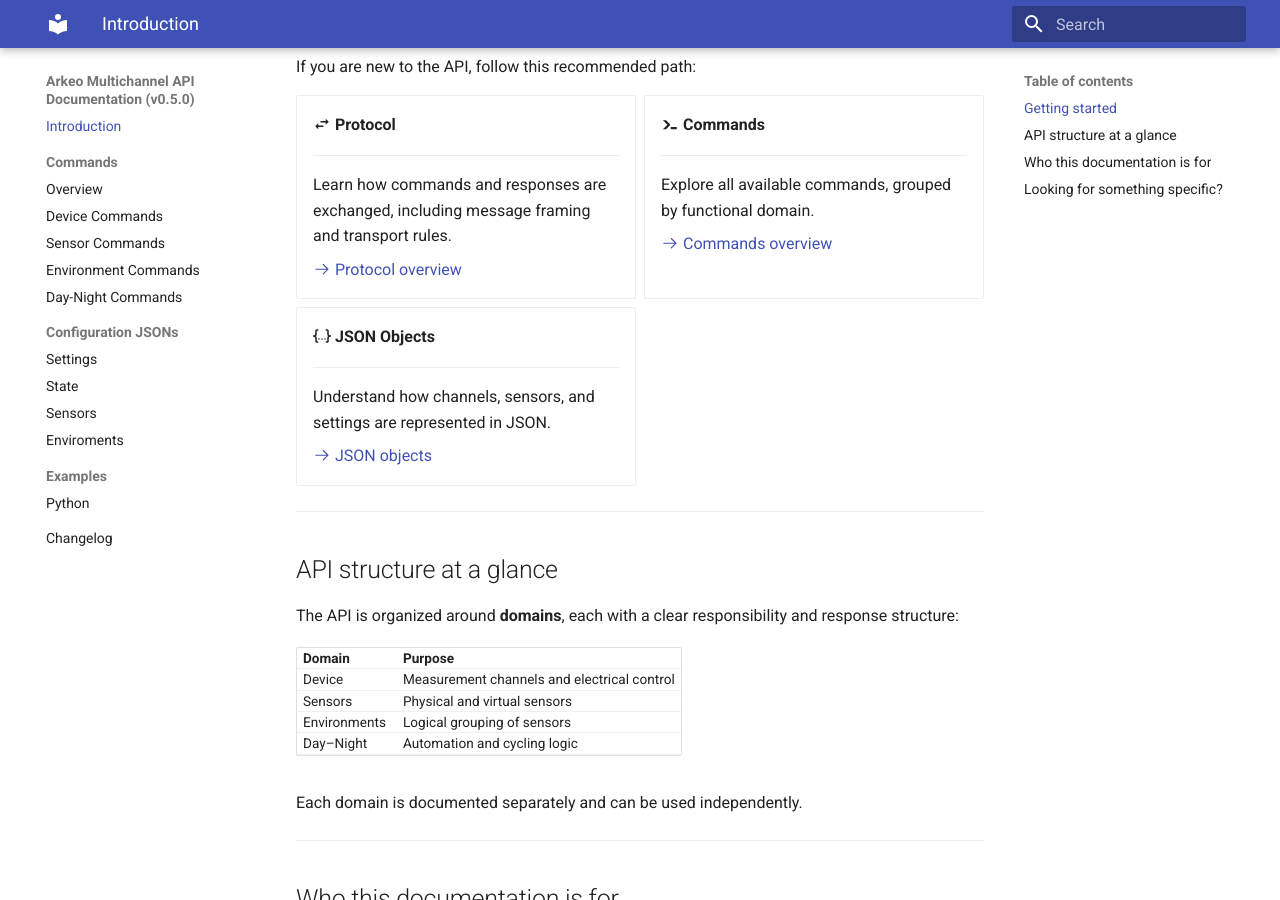
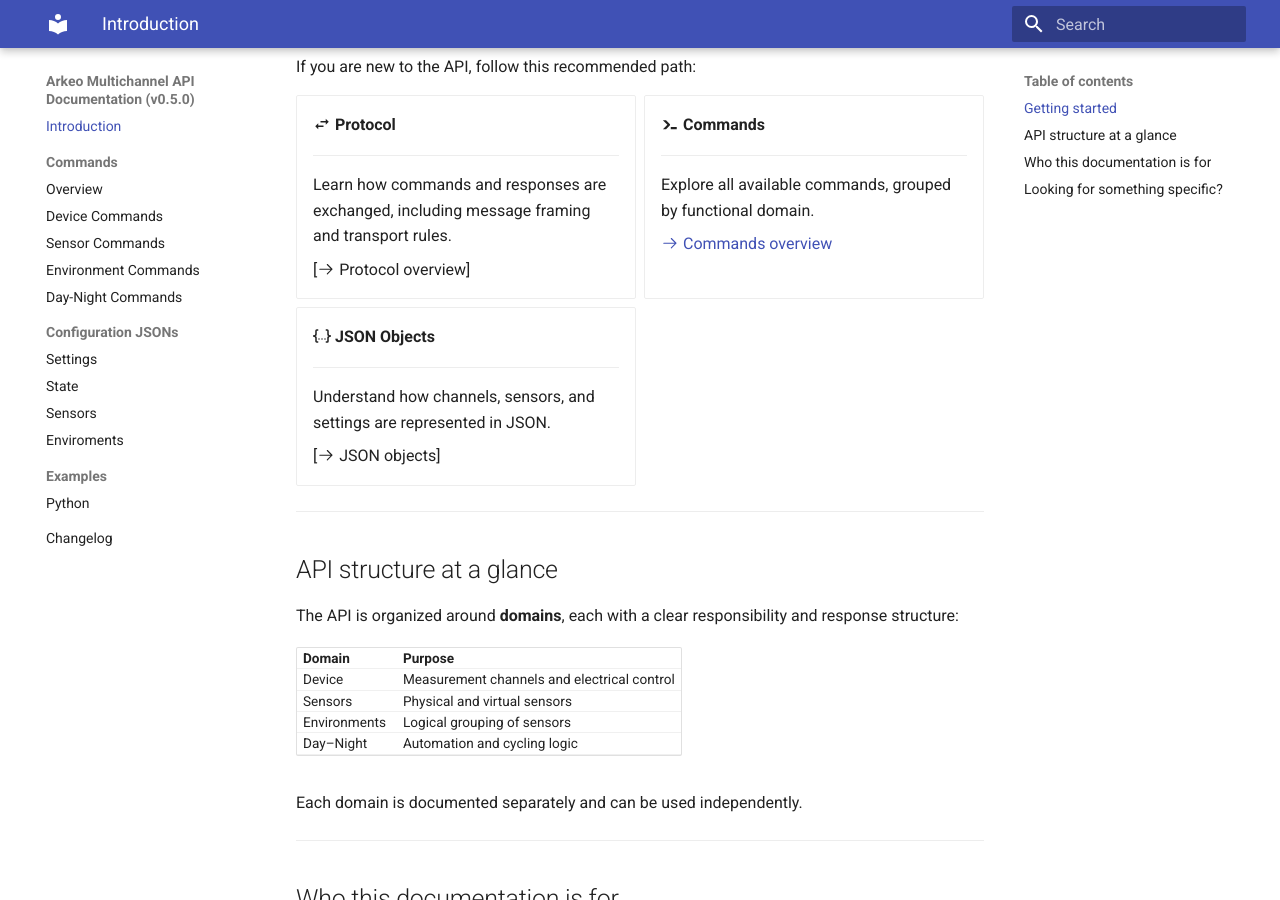
Before and after one commit to cicciresearch/arkeo-multichannel-api-docs, an MkDocs documentation site: the page built from docs/index.md, in a window 1280 px wide and 900 px high, scrolled down 486 px. Built offline with MkDocs 1.6.1 and Material for MkDocs 9.7.7, drawn with Linux system fonts in a browser that asks for light colours; the version menu is left out; part of the change alters nothing that is shown.

```diff
--- a/docs/index.md
+++ b/docs/index.md
@@ -24,7 +24,7 @@ If you are new to the API, follow this recommended path:
 
     Learn how commands and responses are exchanged, including message framing and transport rules.
 
-    [:octicons-arrow-right-24: Protocol overview](api/protocol.md)
+    [:octicons-arrow-right-24: Protocol overview]
 
 -   :material-console-line: **Commands**
 
@@ -40,7 +40,7 @@ If you are new to the API, follow this recommended path:
 
     Understand how channels, sensors, and settings are represented in JSON.
 
-    [:octicons-arrow-right-24: JSON objects](jsons/index.md)
+    [:octicons-arrow-right-24: JSON objects]
 
 </div>
 ---
--- a/mkdocs.yml
+++ b/mkdocs.yml
@@ -12,7 +12,6 @@ theme:
     - content.code.annotate
     - content.code.copy
     - content.icons
-    - versioning  # REQUIRED for mike
 
 
 markdown_extensions:
@@ -59,7 +58,3 @@ extra_javascript:
 extra_css:
   - https://cdn.jsdelivr.net/npm/katex@0.16.9/dist/katex.min.css
   - assets/stylesheets/extra.css
-
-extra:
-  version:
-     provider: mike
```
